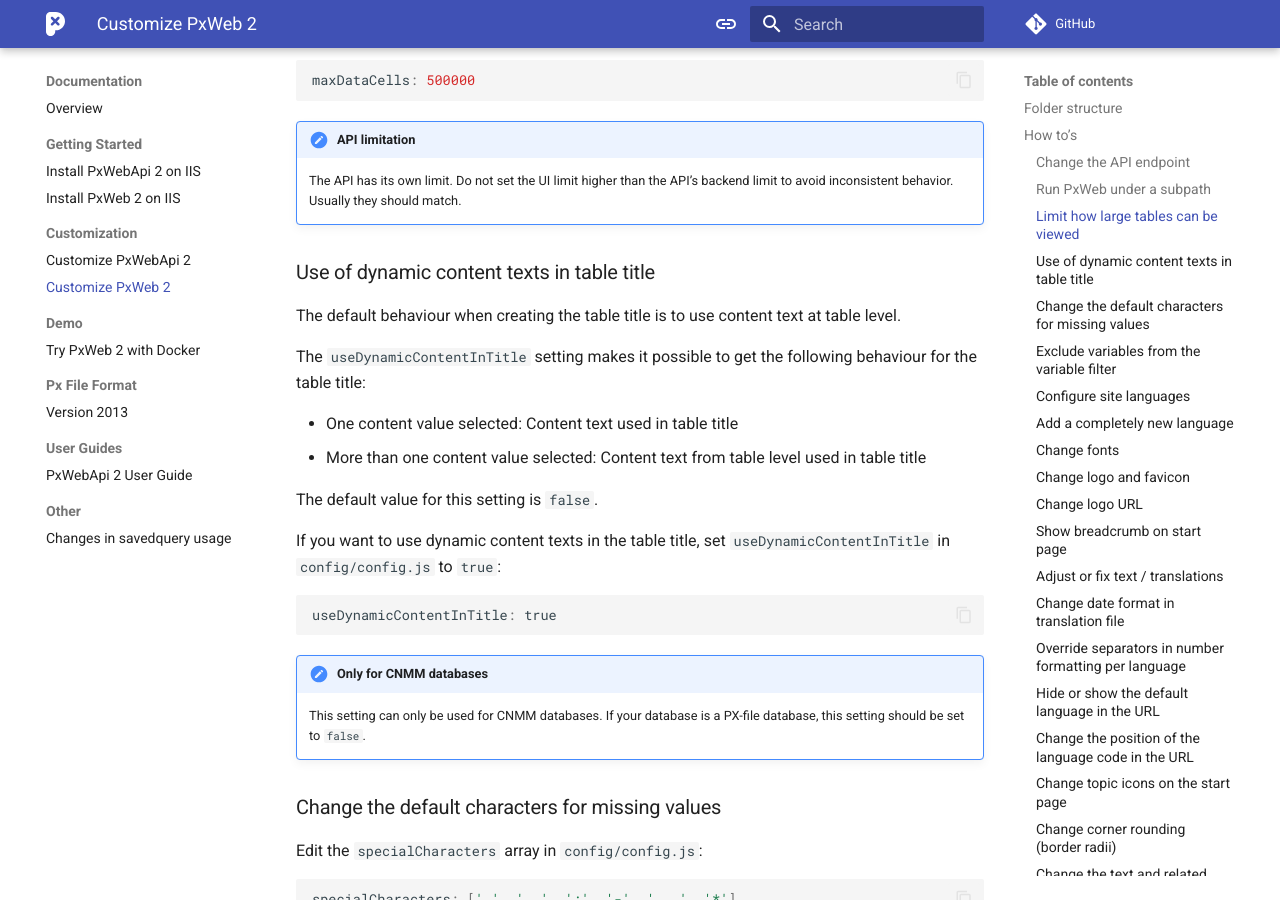
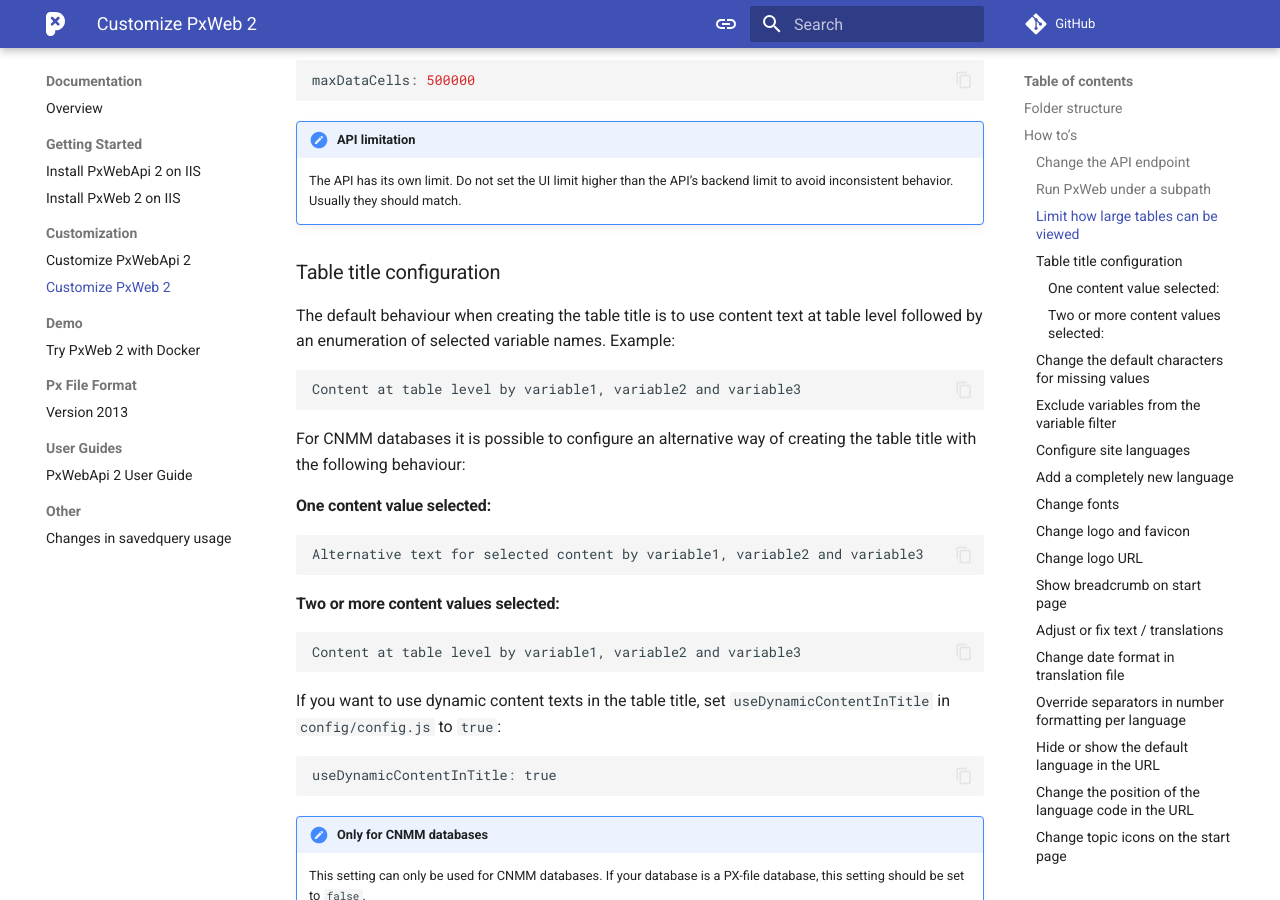
Before and after one commit to PxTools/pxtools.github.io, an MkDocs documentation site: the page built from docs/PxWeb2/documentation/customization.md, in a window 1280 px wide and 900 px high, scrolled down 3117 px. Built offline with MkDocs 1.6.1 and Material for MkDocs 9.7.7, drawn with Linux system fonts in a browser that asks for light colours; comment, search, counter and statistics services are not loaded; some of the changed text lies outside the part shown.

Commit message:
Update table title configuration documentation to include dynamic content usage

````diff
--- a/docs/PxWeb2/documentation/customization.md
+++ b/docs/PxWeb2/documentation/customization.md
@@ -162,16 +162,24 @@
     The API has its own limit. Do not set the UI limit higher than the API’s
     backend limit to avoid inconsistent behavior. Usually they should match.
 
-### Use of dynamic content texts in table title
+### Table title configuration
 
-The default behaviour when creating the table title is to use content text at table level.
+The default behaviour when creating the table title is to use content text at table level followed by an enumeration of selected variable names. Example:
 
-The `useDynamicContentInTitle` setting makes it possible to get the following behaviour for the table title:
+```
+Content at table level by variable1, variable2 and variable3
+```
 
-- One content value selected: Content text used in table title
-- More than one content value selected: Content text from table level used in table title
+For CNMM databases it is possible to configure an alternative way of creating the table title with the following behaviour:
 
-The default value for this setting is `false`.
+#### One content value selected:
+```
+Alternative text for selected content by variable1, variable2 and variable3
+```
+#### Two or more content values selected:
+```
+Content at table level by variable1, variable2 and variable3
+```
 
 If you want to use dynamic content texts in the table title, set `useDynamicContentInTitle` in `config/config.js` to `true`:
 
````
